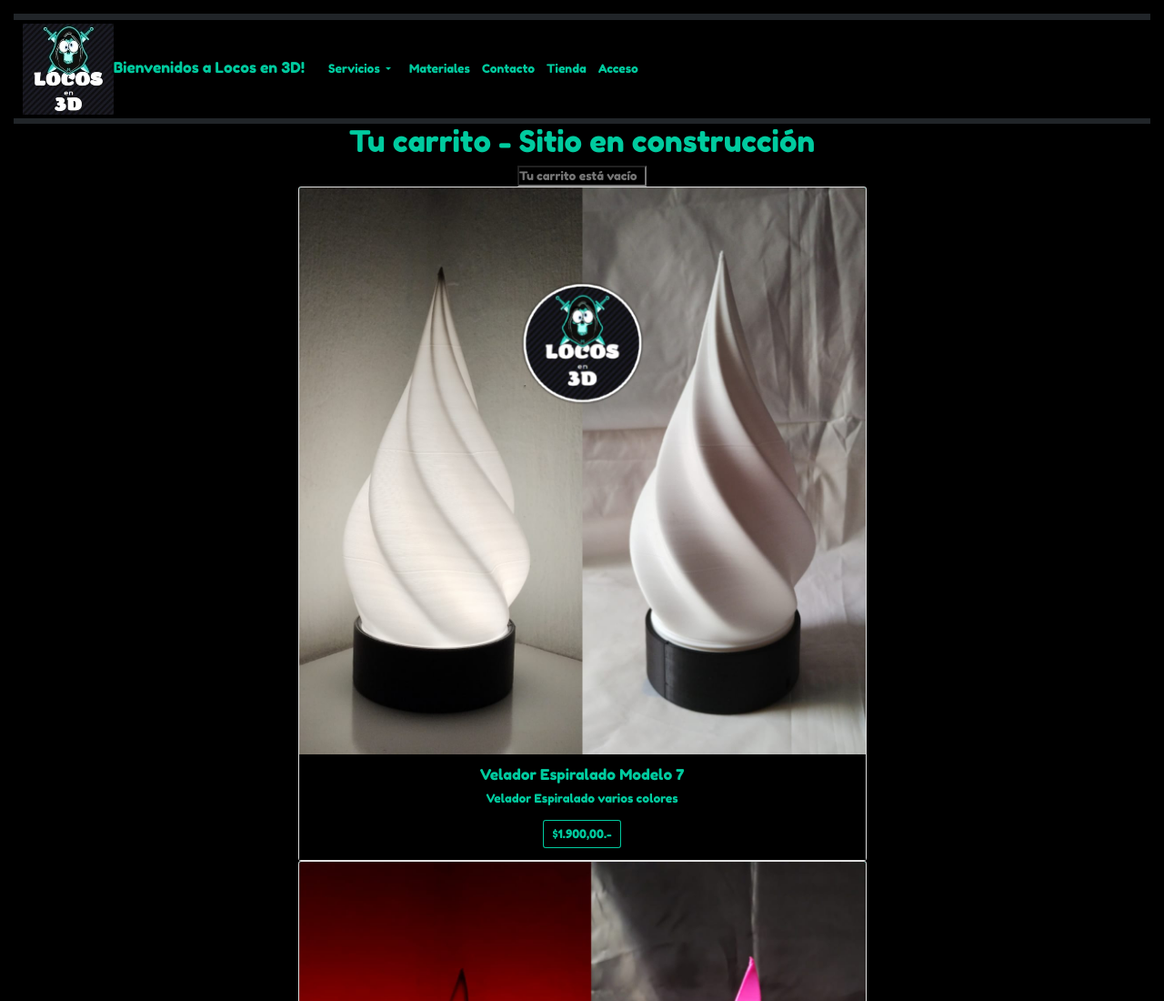
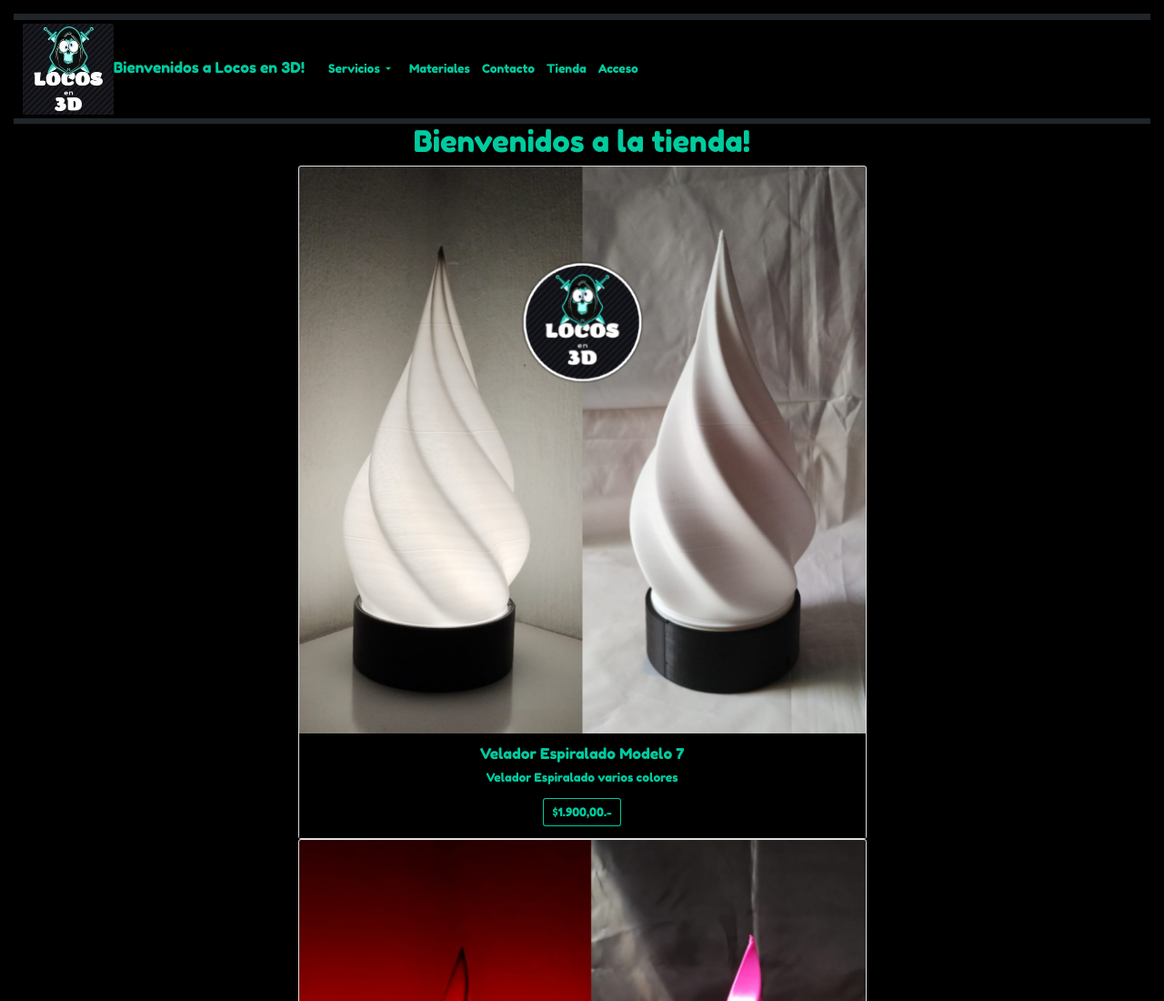
Before and after one commit to andreanassif/locosen3d-nassif, a website: page pages/tienda.html in a window 1280 px wide. Shown: the top 1100 px of the page at 91% size. Drawn offline with nearby package versions, Linux system fonts and the light colour scheme.

Commit message:
Agregado de tienda

```diff
--- a/pages/tienda.html
+++ b/pages/tienda.html
@@ -52,10 +52,7 @@
    </header>
    <main>
         <div class="main">
-            <h1>Tu carrito - Sitio en construcción</h1>
-                <input type="text" name="Tu carrito" placeholder="Tu carrito está vacío">
-
-
+            <h1>Bienvenidos a la tienda!</h1>
                 <div class="card" style="width: 50%;">
                   <img src="/assets/velador-blanco-modelo7.jpeg" class="card-img-top" alt="...">
                   <div class="card-body">
```
